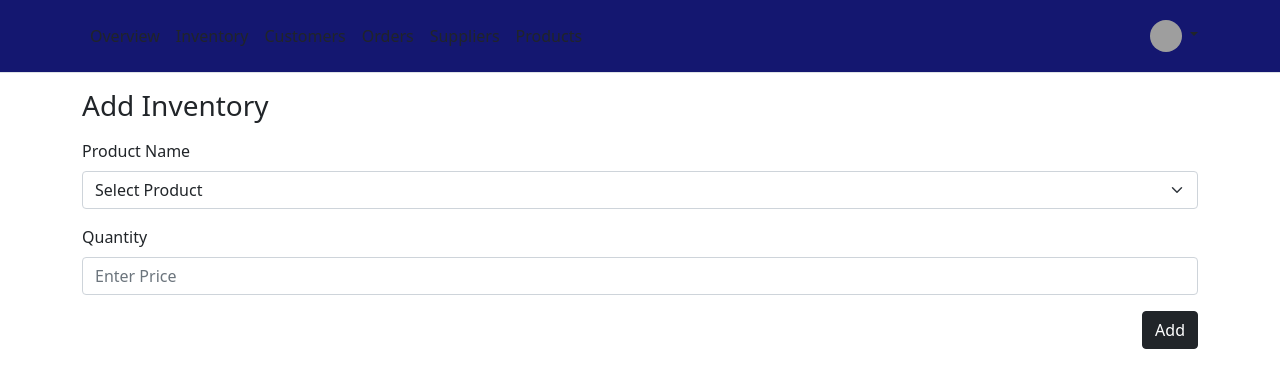
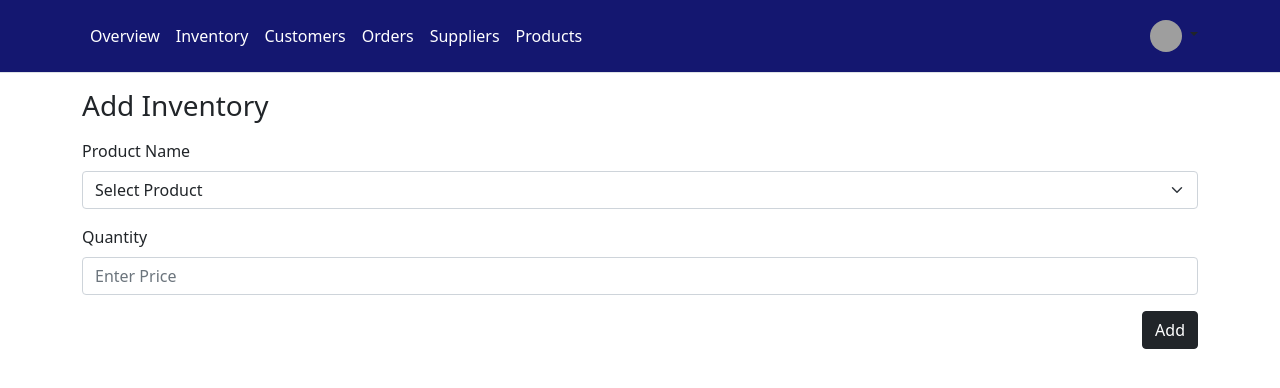
Before and after one commit to topecnz/Cebu-AMFM-EIS, a Django app: page /inventory/add in a window 1280 px wide. Shown: the top 388 px of the page. Run offline with Django 4.2, Linux system fonts and the light colour scheme; the visitor is signed in with stand-in values (Sample User, id 1); data that the repository does not hold is empty; some libraries are stand-ins or nearby versions; grey boxes are pictures that could not be loaded.

Commit message:
Update header.html

```diff
--- a/inventory/templates/components/header.html
+++ b/inventory/templates/components/header.html
@@ -7,14 +7,14 @@
         </a> {% endcomment %}
 
         <ul class="nav col-12 col-lg-auto me-lg-auto mb-2 justify-content-center mb-md-0">
-          <li><a href="{% url 'Home' %}" class="nav-link px-2 link-dark">Overview</a></li>
-          <li><a href="{% url 'Inventory' %}" class="nav-link px-2 link-dark">Inventory</a></li>
-          <li><a href="#" class="nav-link px-2 link-dark">Customers</a></li>
-          <li><a href="#" class="nav-link px-2 link-dark">Orders</a></li>
-          <li><a href="{% url 'Suppliers' %}" class="nav-link px-2 link-dark">Suppliers</a></li>
-          <li><a href="{% url 'Products' %}" class="nav-link px-2 link-dark">Products</a></li>
+          <li><a href="{% url 'Home' %}" class="nav-link px-2 link-dark" style="color: white;">Overview</a></li>
+          <li><a href="{% url 'Inventory' %}" class="nav-link px-2 link-dark" style="color: white;">Inventory</a></li>
+          <li><a href="#" class="nav-link px-2 link-dark" style="color: white;">Customers</a></li>
+          <li><a href="#" class="nav-link px-2 link-dark" style="color: white;">Orders</a></li>
+          <li><a href="{% url 'Suppliers' %}" class="nav-link px-2 link-dark" style="color: white;">Suppliers</a></li>
+          <li><a href="{% url 'Products' %}" class="nav-link px-2 link-dark" style="color: white;">Products</a></li>
           {% if user.acc_type_id == 1 %}
-          <li><a href="{% url 'Account Management' %}" class="nav-link px-2 link-dark">Accounts</a></li>
+          <li><a href="{% url 'Account Management' %}" class="nav-link px-2 link-dark" style="color: white;">Accounts</a></li>
           {% endif %}
         </ul>
 
```
